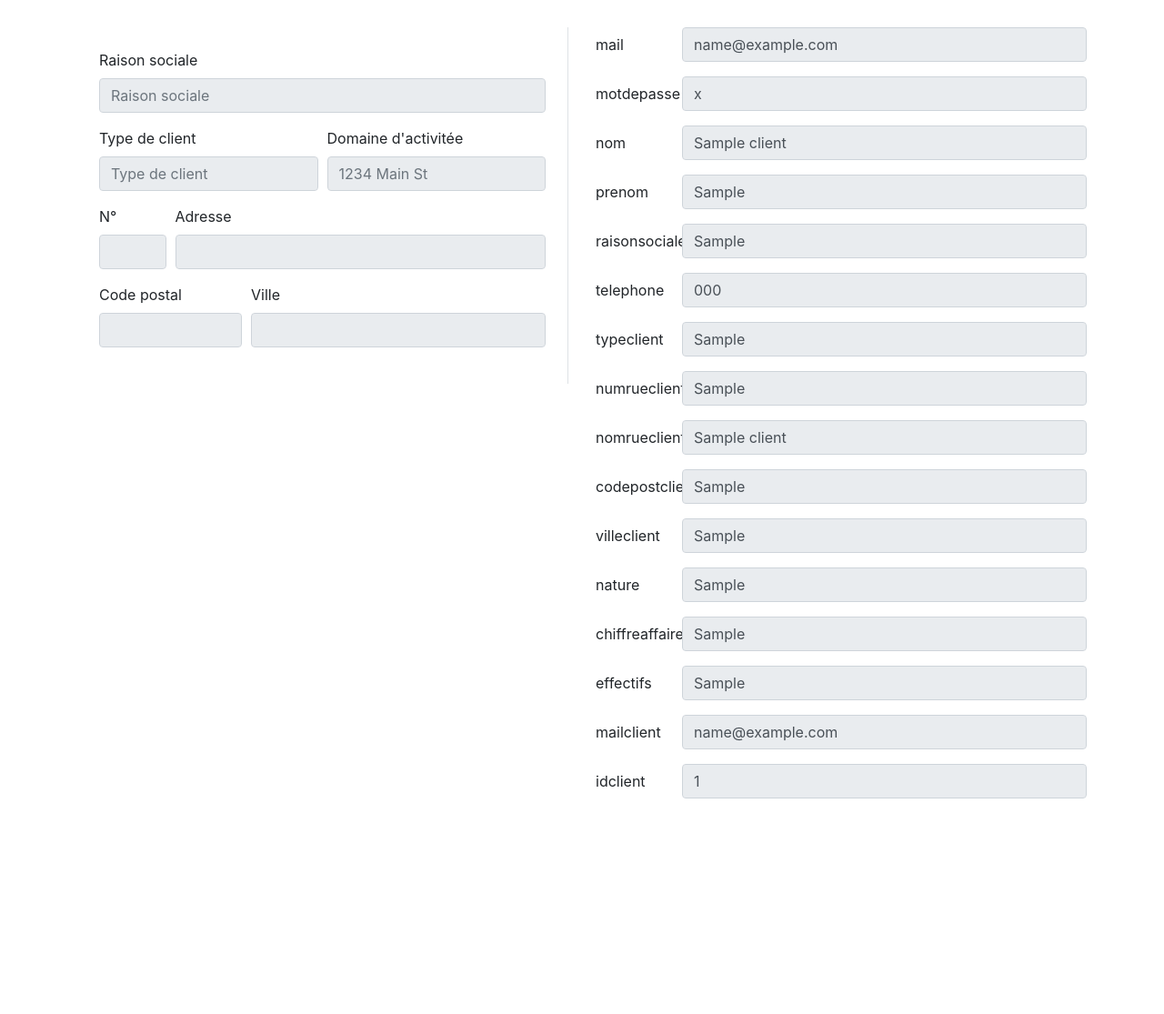
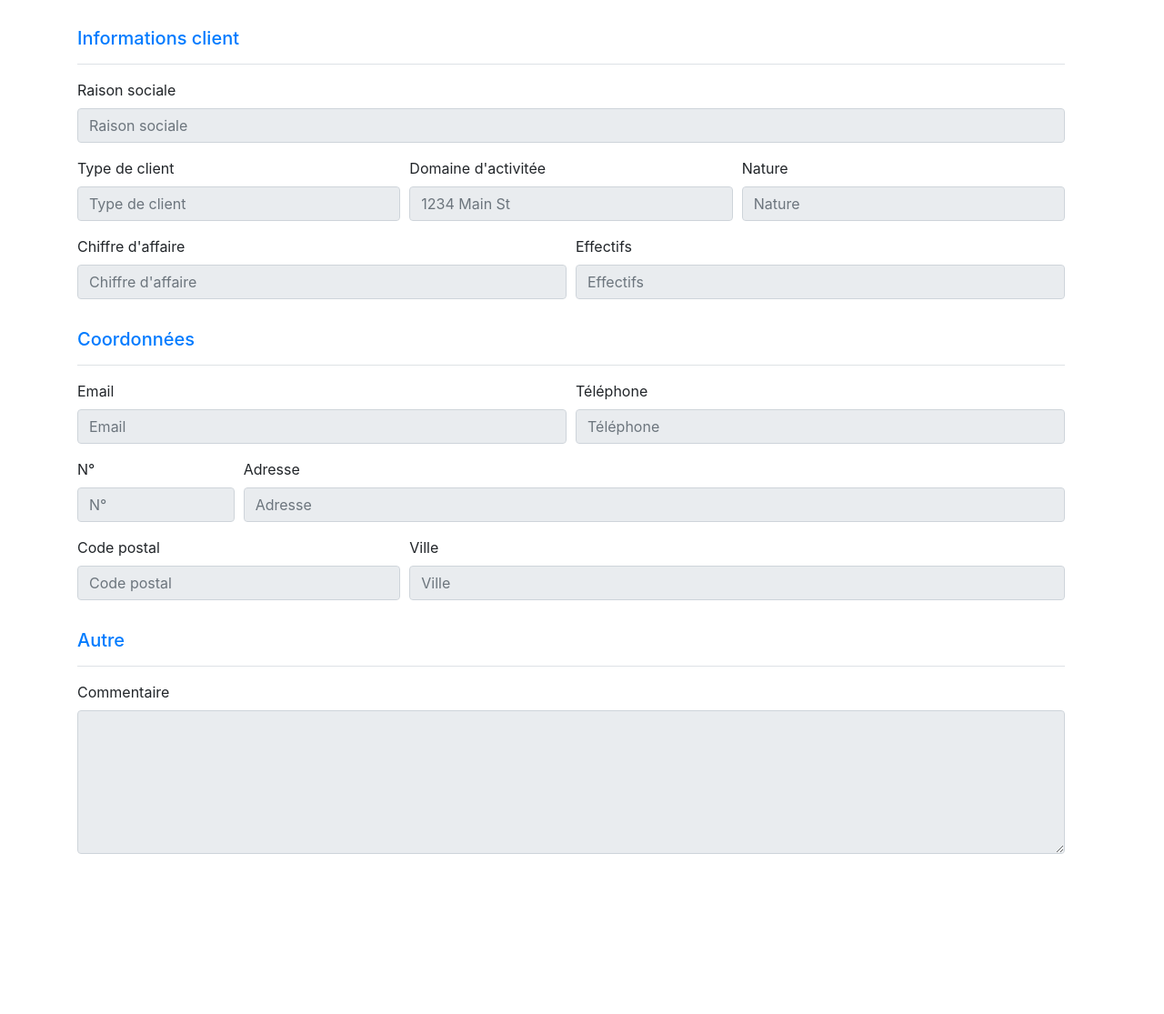
Before and after one commit to jambonbeurre666/monastere, a PHP site: a page that uses view/client_view.php in a window 1280 px wide. Shown: the part 482-1597 px from the top of the page at 91% size. Before the commit the page ends 1360 px from the top, so only its background shows below. Run offline with PHP 8.4, Linux system fonts and the light colour scheme; the visitor is signed in with stand-in values (Sample User, id 1); tables that the repository leaves empty or names only in its code hold one stand-in row (values such as "Sample post"); data that the repository does not hold is empty; some libraries are stand-ins or nearby versions.

Commit message:
Maj du formulaire

```diff
--- a/view/client_view.php
+++ b/view/client_view.php
@@ -28,86 +28,118 @@ ob_start();
   <div class="row">
     <div class="col">
 
-      <div class="border-right p-4">
+      <div class="pr-4">
 
 
         <form>
-
-          <div class="form-group">
+          <h5 class="text-primary mb-3 pb-3 border-bottom">Informations client</h5>
+          <div class="form-row">
+            <div class="form-group col-md-12">
               <label for="raisonsociale">Raison sociale</label>
               <input type="text" class="form-control" placeholder="Raison sociale" name="raisonsociale" value="<?= $result['RaisonSociale'] ?>"
                 disabled>
-
-
+            </div>
           </div>
           <div class="form-row">
-            <div class="form-group col-md-6">
+            <div class="form-group col-md-4">
               <label for="typeclient">Type de client</label>
               <input type="text" class="form-control" placeholder="Type de client" name="typeclient" value="<?= $result['TypeClient'] ?>"
                 disabled>
             </div>
 
-            <div class="form-group col-md-6">
+            <div class="form-group col-md-4">
               <label for="DomaineActivitée">Domaine d'activitée</label>
               <input type="text" class="form-control" placeholder="1234 Main St" name="DomaineActivitée" value="<?= $result['DomaineActivitée'] ?>"
                 disabled>
             </div>
+
+            <div class="form-group col-md-4">
+              <label for="nature">Nature</label>
+              <input type="text" class="form-control" placeholder="Nature" name="nature" value="<?= $result['Nature'] ?>"
+                disabled>
             </div>
+          </div>
+
           <div class="form-row">
+            <div class="form-group col-md-6">
+              <label for="chiffreaffaire">Chiffre d'affaire</label>
+              <input type="text" class="form-control" placeholder="Chiffre d'affaire" name="chiffreaffaire" value="<?= $result['ChiffreAffaire'] ?>"
+                disabled>
+            </div>
+
+            <div class="form-group col-md-6">
+              <label for="effectifs">Effectifs</label>
+              <input type="text" class="form-control" placeholder="Effectifs" name="effectifs" value="<?= $result['Effectifs'] ?>"
+                disabled>
+            </div>
+          </div>
+
+
+          <h5 class="mt-3 text-primary mb-3 pb-3 border-bottom">Coordonnées</h5>
+
+          <div class="form-row">
+
+            <div class="form-group col-md-6">
+              <label for="mail">Email</label>
+              <input type="text" class="form-control" placeholder="Email" name="mail" value="<?= $result['MailClient'] ?>"
+                disabled>
+            </div>
+            <div class="form-group col-md-6">
+              <label for="telephone">Téléphone</label>
+              <input type="text" class="form-control" placeholder="Téléphone" name="telephone" value="<?= $result['Telephone'] ?>"
+                disabled>
+            </div>
             <div class="form-group col-md-2">
-              <label for="inputCity">N°</label>
-              <input type="text" class="form-control" id="inputCity" value="<?= $result['numRueClient'] ?>"
+              <label for="numerorue">N°</label>
+              <input type="text" class="form-control" placeholder="N°" name="numerorue" value="<?= $result['numRueClient'] ?>"
                 disabled>
             </div>
             <div class="form-group col-md-10">
-              <label for="inputCity">Adresse</label>
-              <input type="text" class="form-control" id="inputCity" value="<?= $result['nomRueClient'] ?>"
+              <label for="adresse">Adresse</label>
+              <input type="text" class="form-control" placeholder="Adresse" name="adresse" value="<?= $result['nomRueClient'] ?>"
                 disabled>
             </div>
           </div>
           <div class="form-row">
             <div class="form-group col-md-4">
-              <label for="inputState">Code postal</label>
-              <input type="text" class="form-control" id="inputZip" value="<?= $result['codePostClient'] ?>"
+              <label for="cp">Code postal</label>
+              <input type="text" class="form-control" placeholder="Code postal" name="cp" value="<?= $result['codePostClient'] ?>"
                 disabled>
             </div>
             <div class="form-group col-md-8">
-              <label for="inputZip">Ville</label>
-              <input type="text" class="form-control" id="inputZip" value="<?= $result['villeClient'] ?>"
+              <label for="ville">Ville</label>
+              <input type="text" class="form-control" placeholder="Ville" name="ville" value="<?= $result['villeClient'] ?>"
                 disabled>
             </div>
           </div>
 
+          <h5 class="mt-3 text-primary mb-3 pb-3 border-bottom">Autre</h5>
+
+          <div class="form-row">
+
+            <div class="form-group col-md-12">
+              <label for="commentaire">Commentaire</label>
+              <textarea class="form-control" name="commentaire" rows="6" value="<?= $result['CommentaireClients
+'] ?>" disabled></textarea>
+            </div>
+          </div>
 
         </form>
-
+      </div>
     </div>
 
 
 
-    </div>
-    <div class="col">
+    <!--<div class="col">
+      <div class="bg-light pl-4 pr-4">
 
-      <?php
-
-    $i =0;
-
-    foreach ($result as $key => $value) {
-        if ($key !== "keywords") {
-            $keyformat = (array_key_exists($key, $fieldname)) ? $fieldname[$key] : $key ;
+      <h5 class="text-primary mb-3 pb-3">Autre</h5>
 
 
-            echo '<div class="form-group row">';
-            echo '<label for="'. $key .'" class="col-sm-2 col-form-label">'. $keyformat .'</label>';
-            echo '<div class="col-sm-10">';
-            echo '<input type="email" class="form-control" name="'. $key .'" placeholder="Email" value="'. $value .'" disabled>';
-            echo '</div>';
-            echo '</div>';
-        }
-    }
-?>
 
       </div>
+
+    </div>-->
   </div>
 
 </div>
```
Lines whose indentation alone changed are shown as unchanged.
